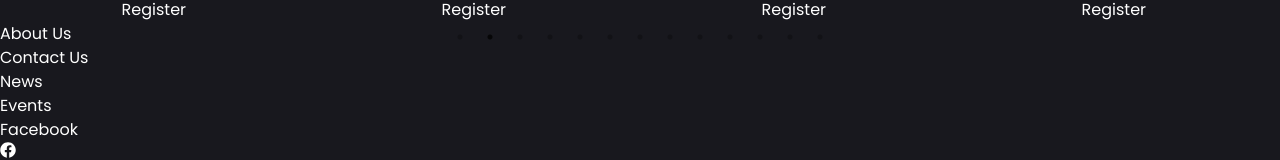
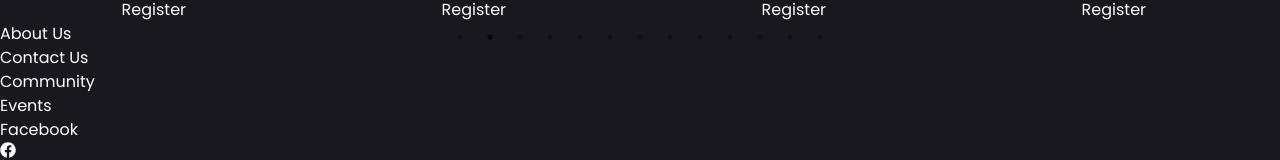
Before and after one commit to whysosaket/Hackodex2024, a React (Vite) app in the folder client/: page / in a window 1280 px wide. Shown: the part 1549-1709 px from the top of the page. Built offline with nearby package versions, Linux system fonts and the light colour scheme; no server answers.

Commit message:
Added Links

```diff
--- a/client/src/components/Footer.tsx
+++ b/client/src/components/Footer.tsx
@@ -10,7 +10,8 @@ const Footer = () => {
             <nav className="flex flex-wrap justify-center -mx-5 -my-2">
               <div className="px-5 py-2">
                 <a
-                  href="#"
+                  href="https://codex-iter.in/"
+                  target="_blank"
                   className="text-base leading-6 text-gray-500 hover:text-gray-200 cursor-pointer"
                 >
                   About Us
@@ -18,7 +19,7 @@ const Footer = () => {
               </div>
               <div className="px-5 py-2">
                 <a
-                  href="#"
+                  href="mailto:codexiter@gmail.com"
                   className="text-base leading-6 text-gray-500 hover:text-gray-200 cursor-pointer"
                 >
                   Contact Us
@@ -26,15 +27,17 @@ const Footer = () => {
               </div>
               <div className="px-5 py-2">
                 <a
-                  href="#"
+                  href="https://codex-iter.in/community"
+                  target="_blank"
                   className="text-base leading-6 text-gray-500 hover:text-gray-200 cursor-pointer"
                 >
-                  News
+                  Community
                 </a>
               </div>
               <div className="px-5 py-2">
                 <a
-                  href="#"
+                  href="https://codex-iter.in/events"
+                  target="_blank"
                   className="text-base leading-6 text-gray-500 hover:text-gray-200 cursor-pointer"
                 >
                   Events
```
